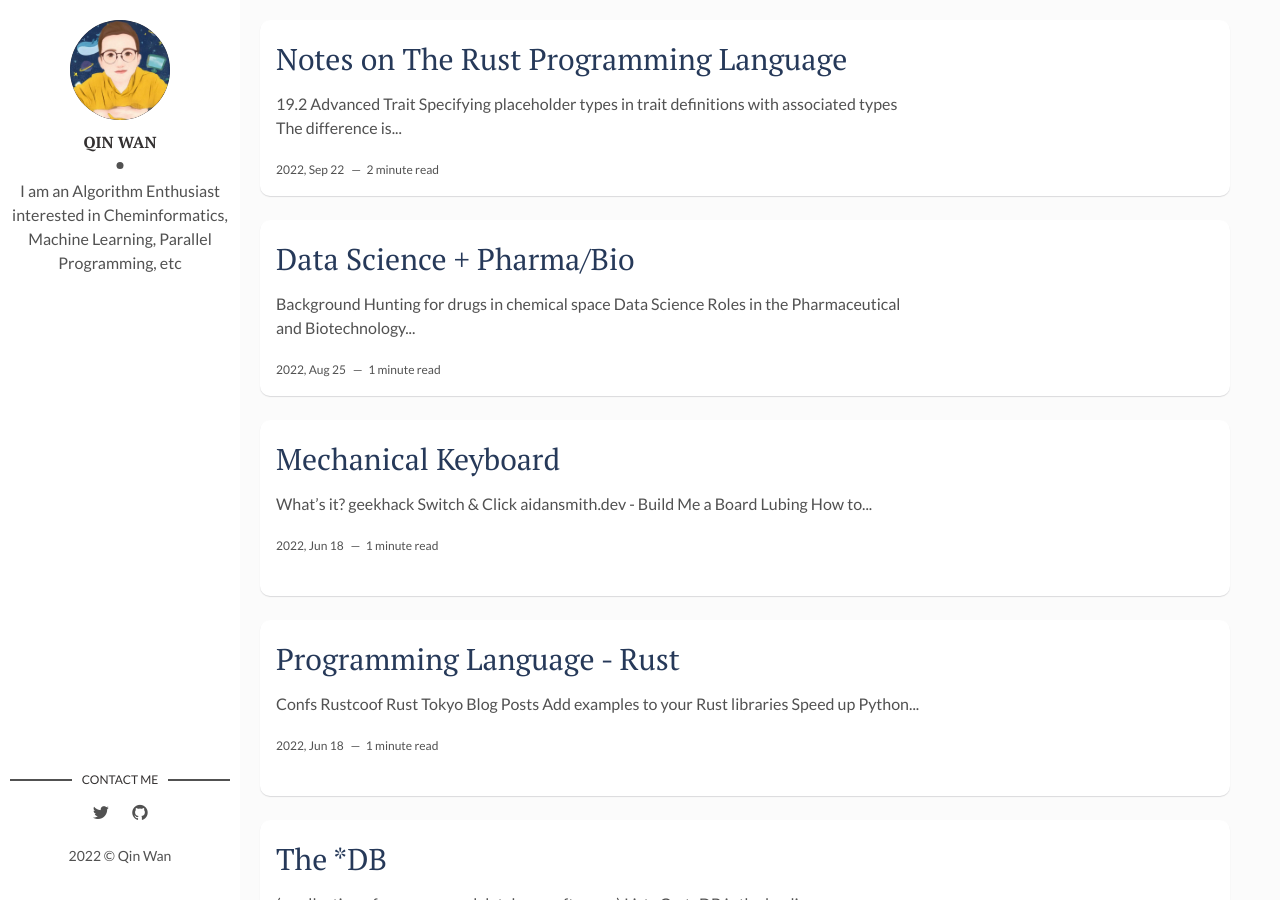
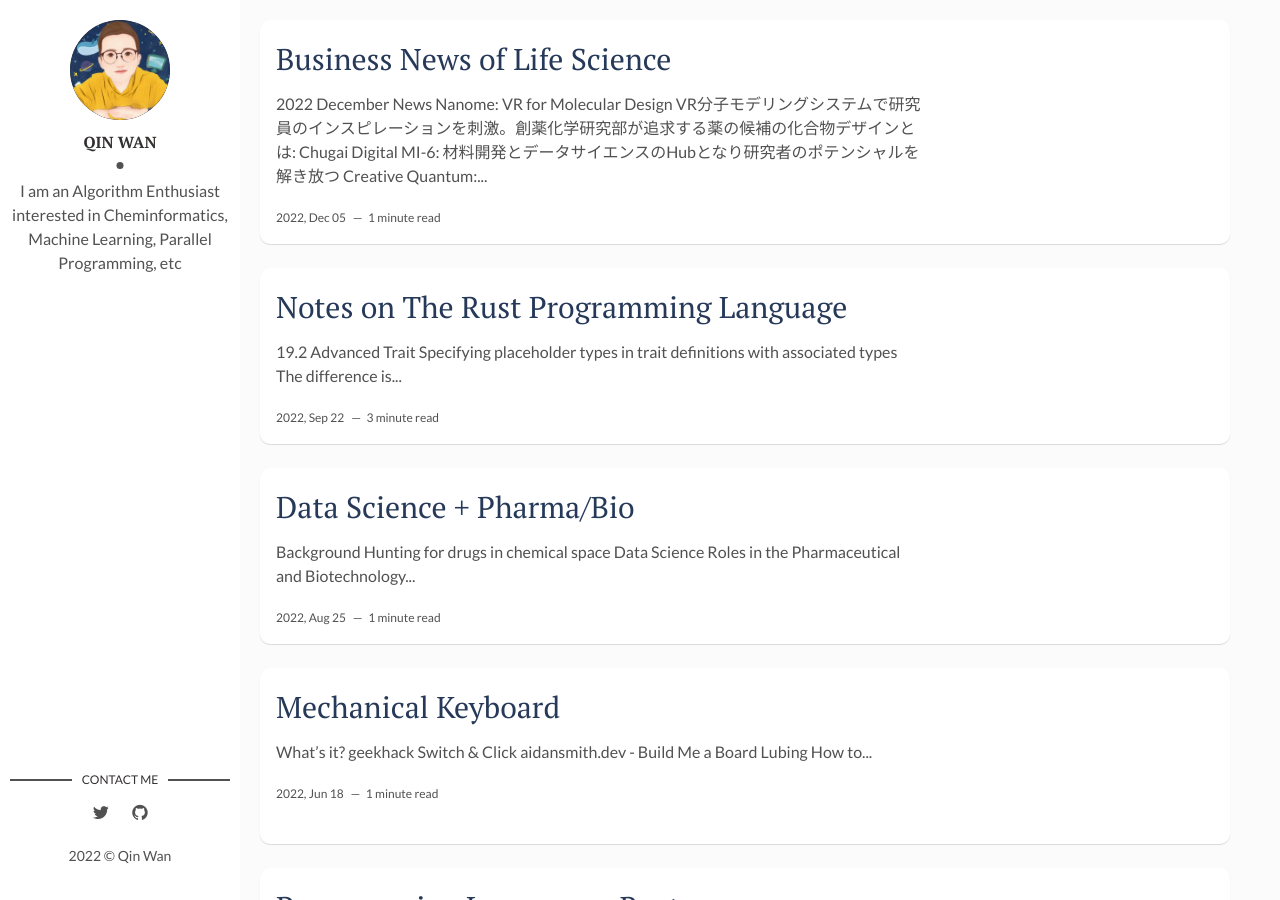
Before and after one commit to rogerwq/rogerwq.github.io, a Jekyll site: the page built from index.html, in a window 1280 px wide and 900 px high. Built offline with Jekyll 4.4.1, drawn with Linux system fonts in a browser that asks for light colours; the list of posts is cut into pages by our own code.

Commit message:
22.12.04

```diff
--- /dev/null
+++ b/_posts/2022-12-05-business-news.md
@@ -0,0 +1,20 @@
+---
+layout: post
+title: Business News of Life Science
+date: 2022-12-05 12:35:20 +0900
+# description:
+# img:
+# fig-caption:
+tags: [life science]
+---
+
+## 2022 December
+
+### News
+- [Nanome](https://nanome.ai/): VR for Molecular Design
+- [VR分子モデリングシステムで研究員のインスピレーションを刺激。創薬化学研究部が追求する薬の候補の化合物デザインとは](https://note.chugai-pharm.co.jp/n/n5fc55cfb3fcc): Chugai Digital
+- [MI-6: 材料開発とデータサイエンスのHubとなり研究者のポテンシャルを解き放つ](https://mi-6.co.jp/)
+- [Creative Quantum](https://www.creative-quantum.eu/en/home): Quantum Mechanical Simulations research at molecular level
+
+### Open Projects
+- [DiffDock: Diffusion Steps, Twists, and Turns for Molecular Docking](https://openreview.net/forum?id=SttOaKinOI), [code](https://anonymous.4open.science/r/DiffDock/README.md)
```
Also changed, not shown: _posts/2022-09-22-notes-rust-prog-lang.md (+20 -0 lines), README.md.
